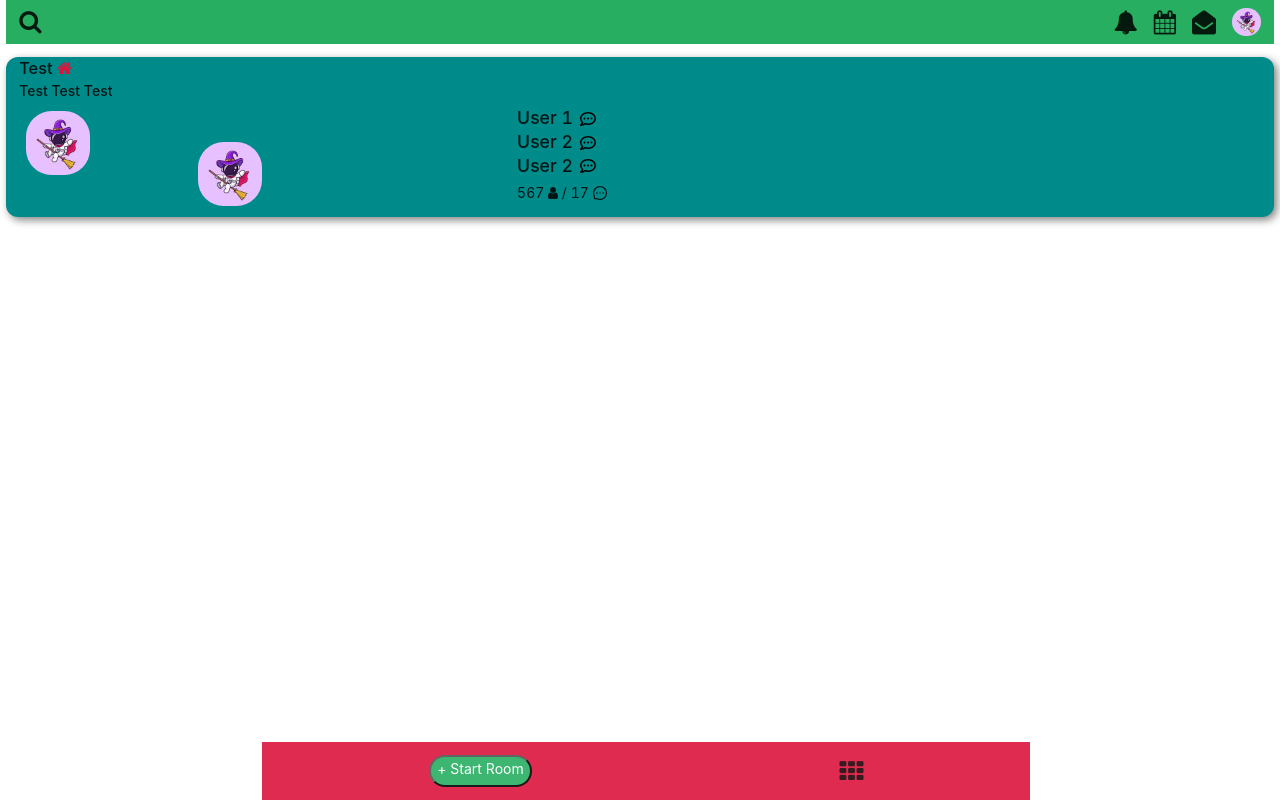
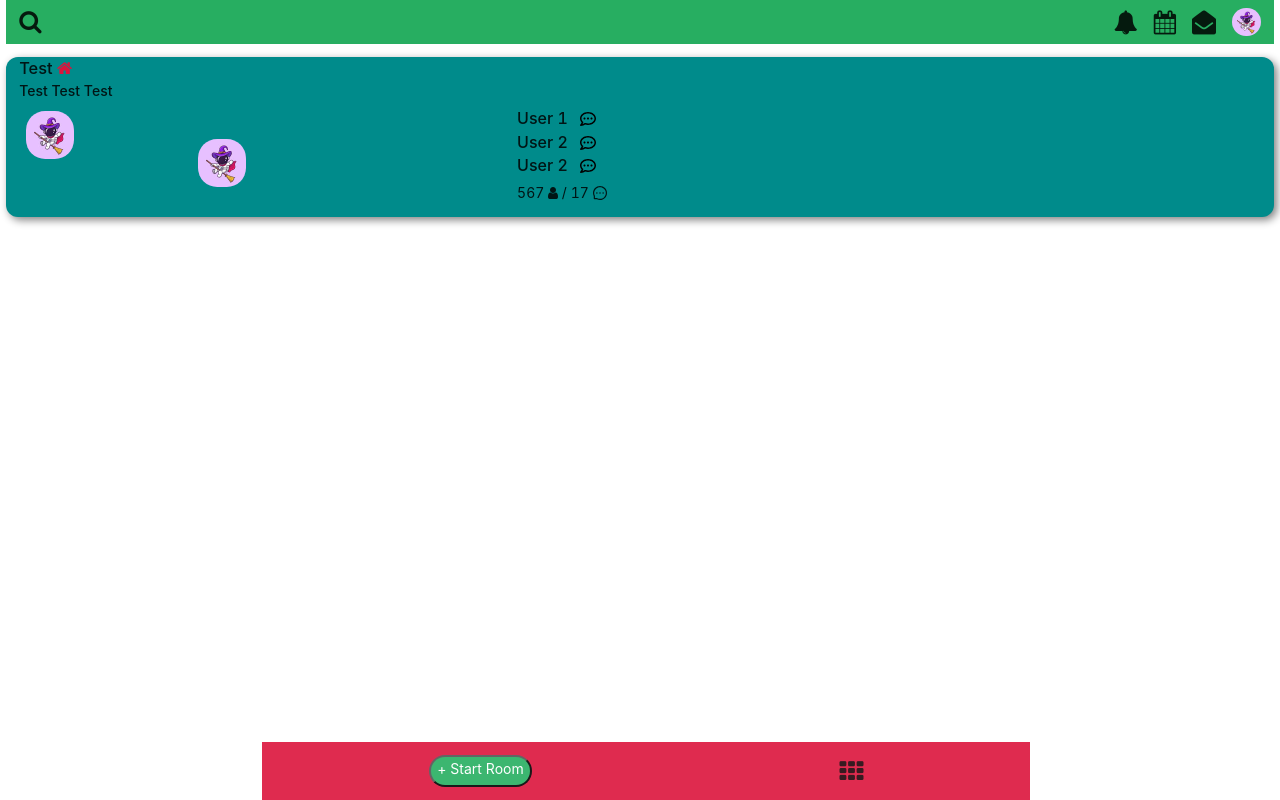
Before and after one commit to Dtech-Dbug/Clubhouse-Roomfeed-Page, a React (Create React App) app in the folder clubhouse-roomfeed/: page / in a window 1280 px wide. Built offline with nearby package versions, Linux system fonts and the light colour scheme.

Commit message:
update stylings 🚀: index.css

```diff
--- a/clubhouse-roomfeed/src/index.css
+++ b/clubhouse-roomfeed/src/index.css
@@ -99,8 +99,8 @@ footer button {
 	position: relative;
 }
 .user-images img {
-	height: 4rem;
-	width: 4rem;
+	height: 3rem;
+	width: 3rem;
 	border-radius: 40%;
 }
 .user-images .user-image-1 {
@@ -109,7 +109,7 @@ footer button {
 }
 .user-images .user-image-2 {
 	position: absolute;
-	bottom: 0%;
+	top: 30%;
 	left: 35%;
 }
 .room-users {
@@ -126,7 +126,7 @@ footer button {
 	height: 25%;
 }
 .room-users .users h4 {
-	font-size: 1.1rem;
+	font-size: 1rem;
 }
 .comment {
 	height: 1rem;
```
